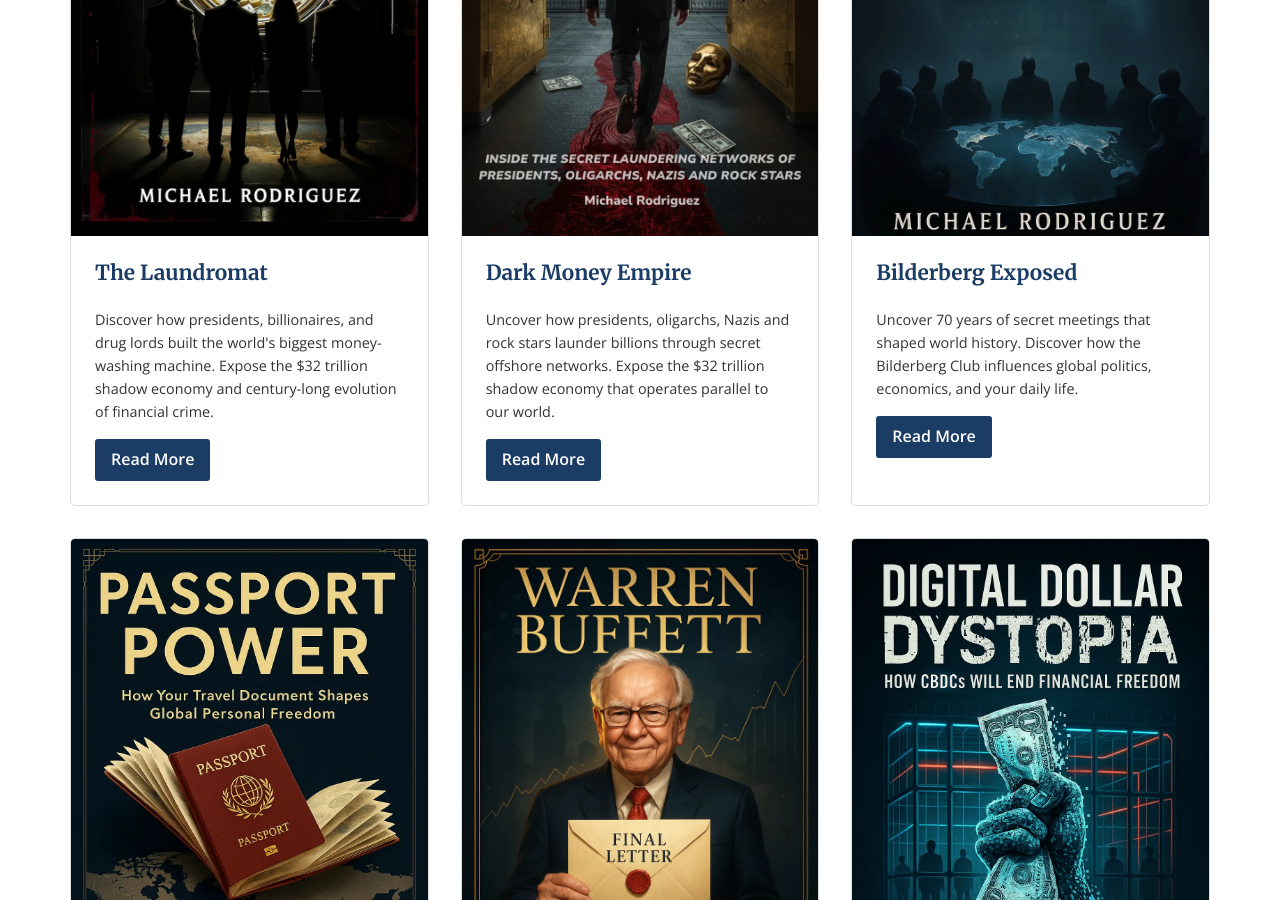
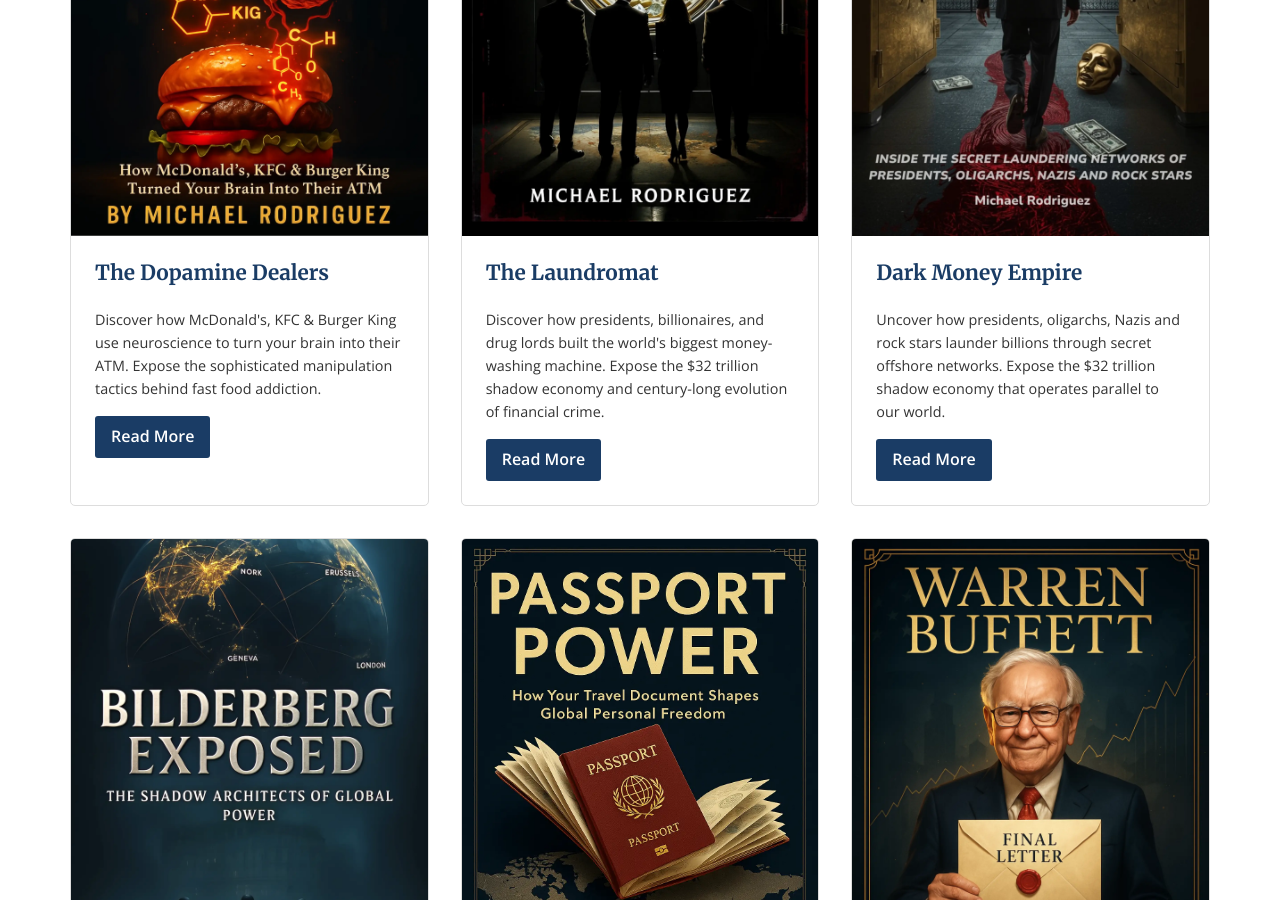
Before and after one commit to Zews123/michael-rodriguez-books, a Jekyll site: the page built from index.md, in a window 1280 px wide and 900 px high, scrolled down 955 px. Built offline with Jekyll 4.4.1, drawn with Linux system fonts in a browser that asks for light colours.

Commit message:
Update index.md

```diff
--- a/index.md
+++ b/index.md
@@ -16,6 +16,15 @@
 
 ## Latest Books
 <div class="book-grid">
+  <div class="book-card">
+    <img src="{{ site.baseurl }}/assets/images/Dopamine_Dealers.webp" alt="The Dopamine Dealers: How McDonald's, KFC & Burger King Turned Your Brain Into Their ATM by Michael Rodriguez" style="max-width: 100%; height: auto;" loading="lazy">
+    <div class="book-card-content">
+      <h3>The Dopamine Dealers</h3>
+      <p>Discover how McDonald's, KFC & Burger King use neuroscience to turn your brain into their ATM. Expose the sophisticated manipulation tactics behind fast food addiction.</p>
+      <a href="{{ site.baseurl }}/books/Dopamine_Dealers" class="btn">Read More</a>
+    </div>
+  </div>
+
   <div class="book-card">
     <img src="{{ site.baseurl }}/assets/images/THE_LAUNDROMAT.webp" alt="The Laundromat: How Presidents, Billionaires and Drug Lords Built the World's Biggest Money-Washing Machine by Michael Rodriguez" style="max-width: 100%; height: auto;" loading="lazy">
     <div class="book-card-content">
```
